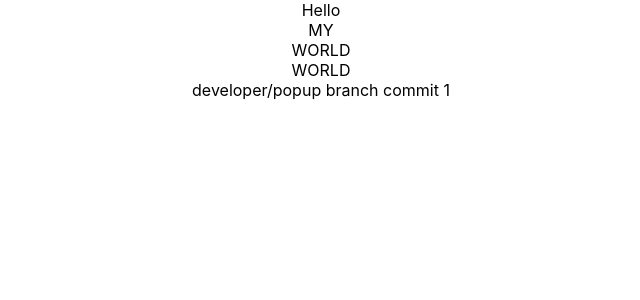
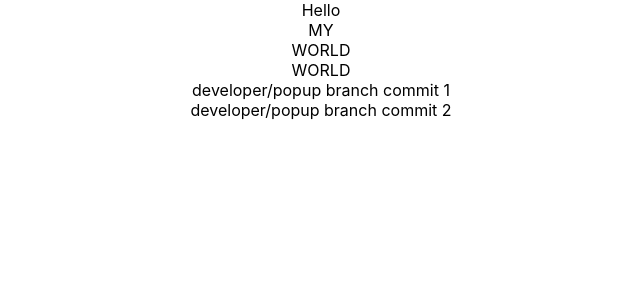
Before and after one commit to zemosamurai/git-flow, a React (Create React App) app: page / in a window 1280 px wide. Shown: the top 300 px of the page, without its empty margins (319-959 px from the left). Built offline with nearby package versions, Linux system fonts and the light colour scheme.

Commit message:
developer/popup branch commit 2

```diff
--- a/src/App.tsx
+++ b/src/App.tsx
@@ -9,6 +9,7 @@ function App() {
       <div>WORLD</div>
       <div>WORLD</div>
       <div>developer/popup branch commit 1</div>
+      <div>developer/popup branch commit 2</div>
     </div>
   );
 }
```
